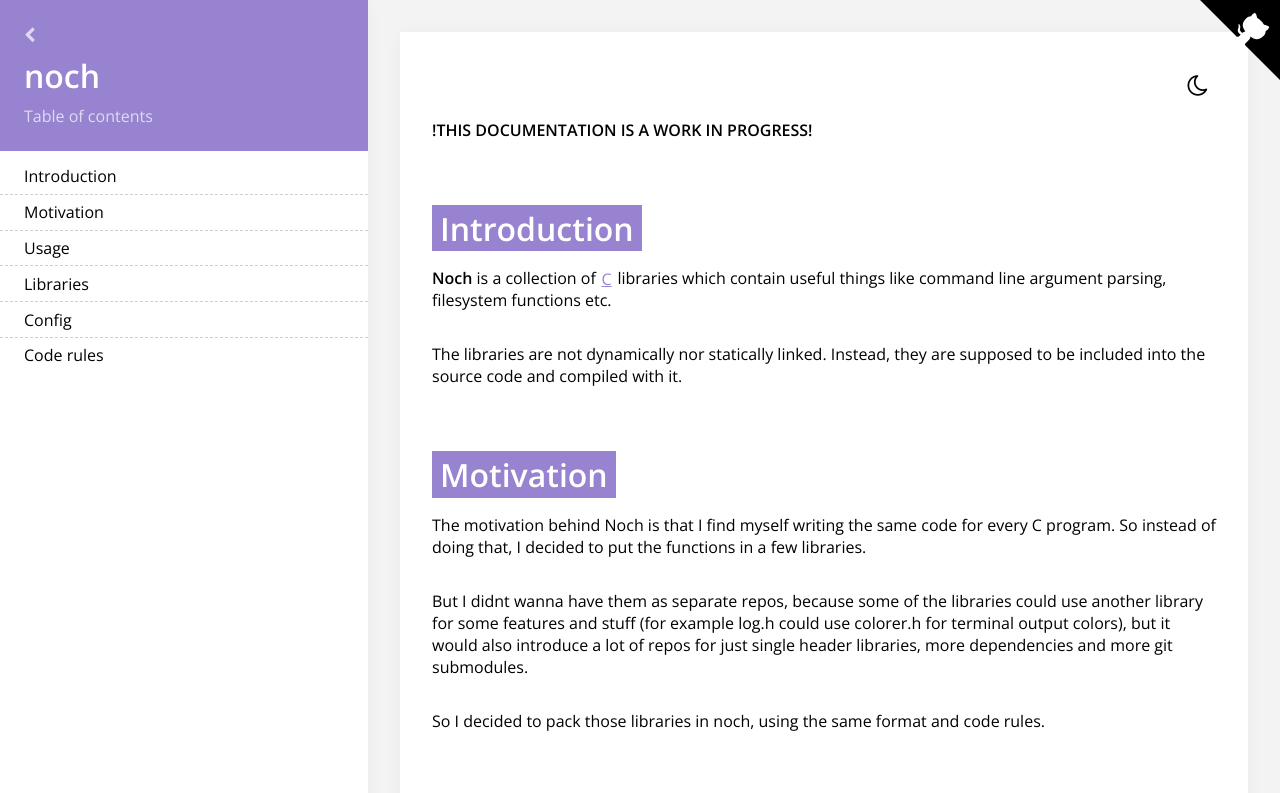
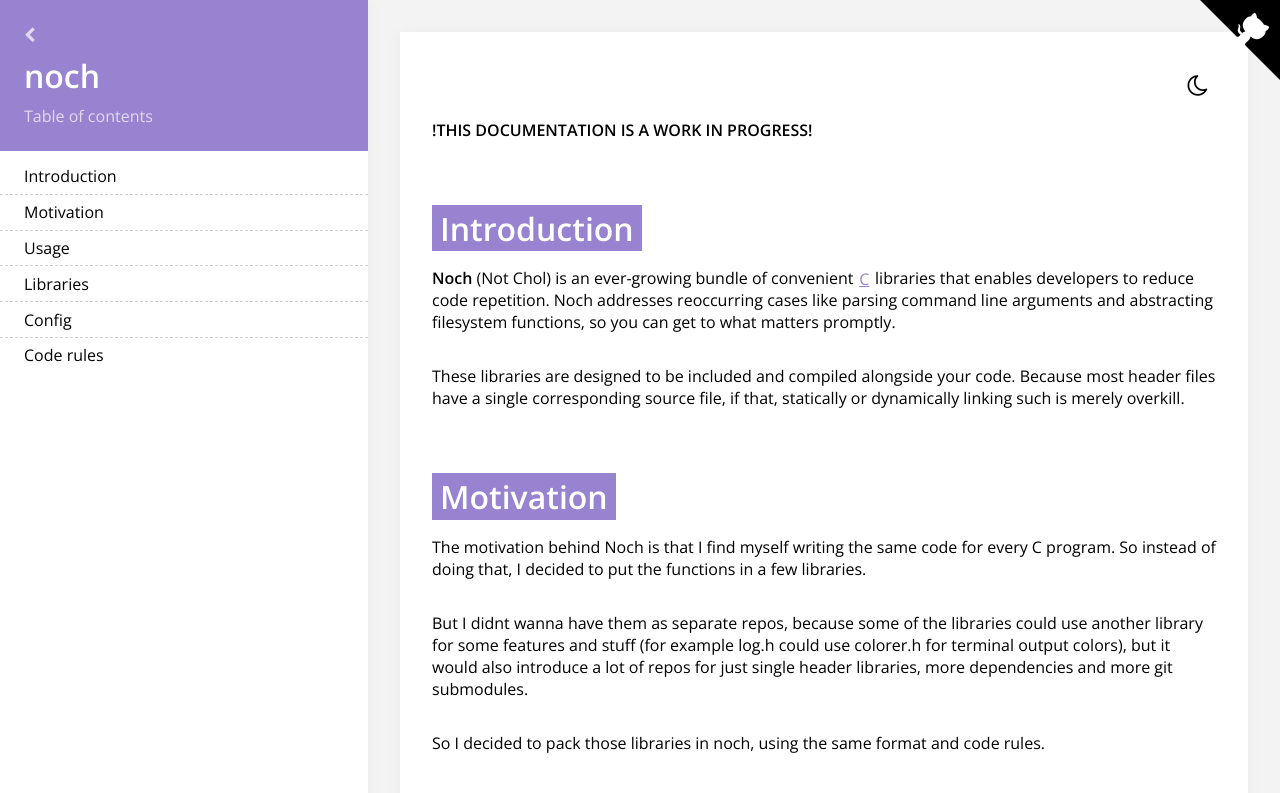
Before and after one commit to LordOfTrident/LordOfTrident.github.io, a plain HTML site: page docs/noch/index.html in a window 1280 px wide. Shown: the top 793 px of the page. Drawn offline with nearby package versions, Linux system fonts and the light colour scheme.

Commit message:
revamped introduction section

```diff
--- a/docs/noch/index.html
+++ b/docs/noch/index.html
@@ -134,14 +134,11 @@
 					<section class="doc-section">
 						<h1 id="introduction">Introduction</h1>
 						<p>
-							<b>Noch</b> is a collection of <a href="https://en.wikipedia.org/wiki/C_(programming_language)" target="_blank">C</a>
-							libraries which contain useful things like command line argument parsing, filesystem functions etc.
+							<b>Noch</b> (Not Chol) is an ever-growing bundle of convenient <a href="https://en.wikipedia.org/wiki/C_(programming_language)" target="_blank">C</a> libraries that enables developers to reduce code repetition. Noch addresses reoccurring cases like parsing command line arguments and abstracting filesystem functions, so you can get to what matters promptly.
 						</p>
-
 						<p>
-							The libraries are not dynamically nor statically linked. Instead, they are supposed to be included into the source code and compiled with it.
+							These libraries are designed to be included and compiled alongside your code. Because most header files have a single corresponding source file, if that, statically or dynamically linking such is merely overkill.
 						</p>
-
 					</section>
 					<section class="doc-section">
 						<h1 id="motivation">Motivation</h1>
```
